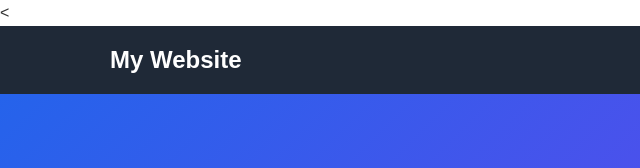
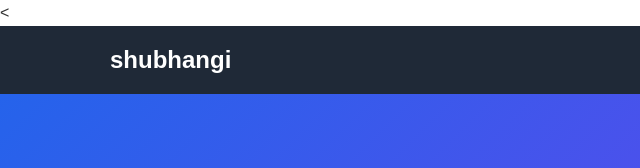
Before and after one commit to shubhangiprajapati/shubhangiprajapati, a plain HTML site: page index.html in a window 1280 px wide. Shown: the top 168 px of the page, 0-640 px from the left. Drawn offline with Linux system fonts and the light colour scheme.

Commit message:
Update index.html

```diff
--- a/index.html
+++ b/index.html
@@ -15,7 +15,7 @@
     <!-- Navigation -->
 <header>
 <nav class="navbar">
-<div class="logo">My Website</div>
+<div class="logo">shubhangi</div>
 
             <ul class="nav-links">
 <li><a href="#home">Home</a></li>
```
